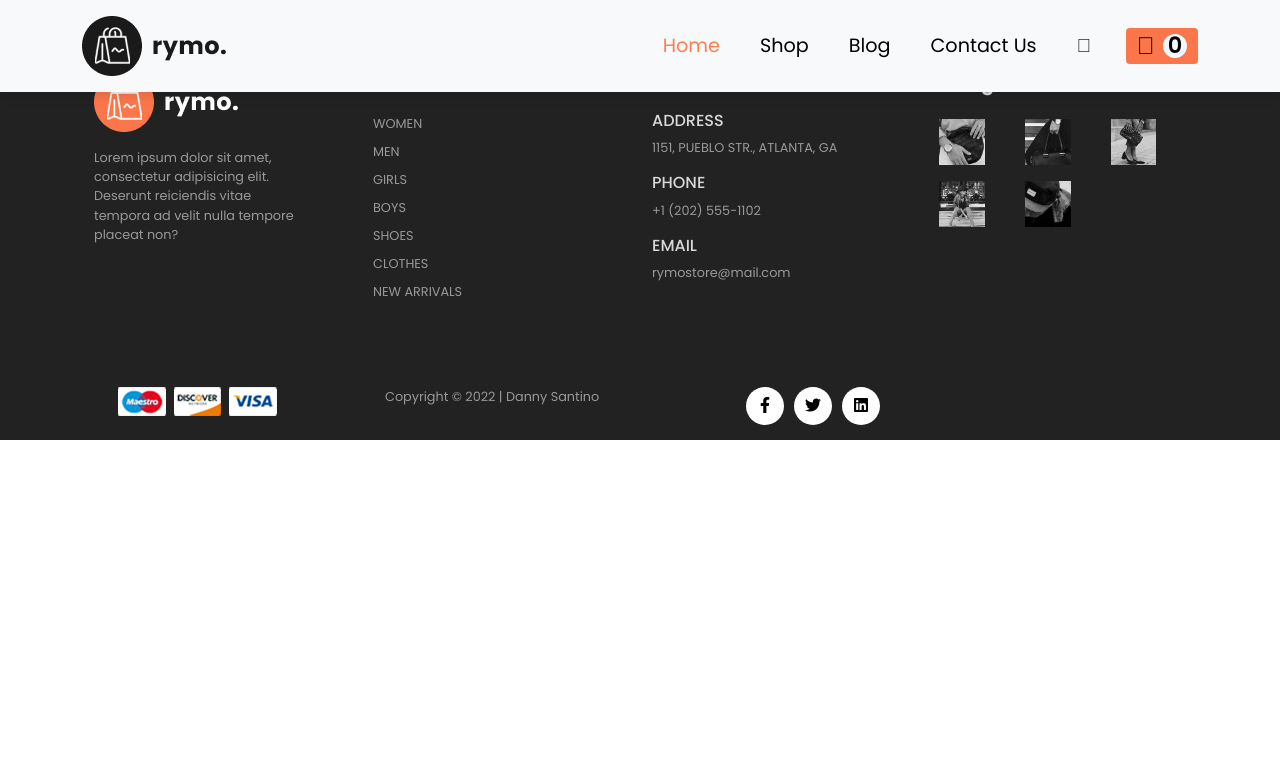
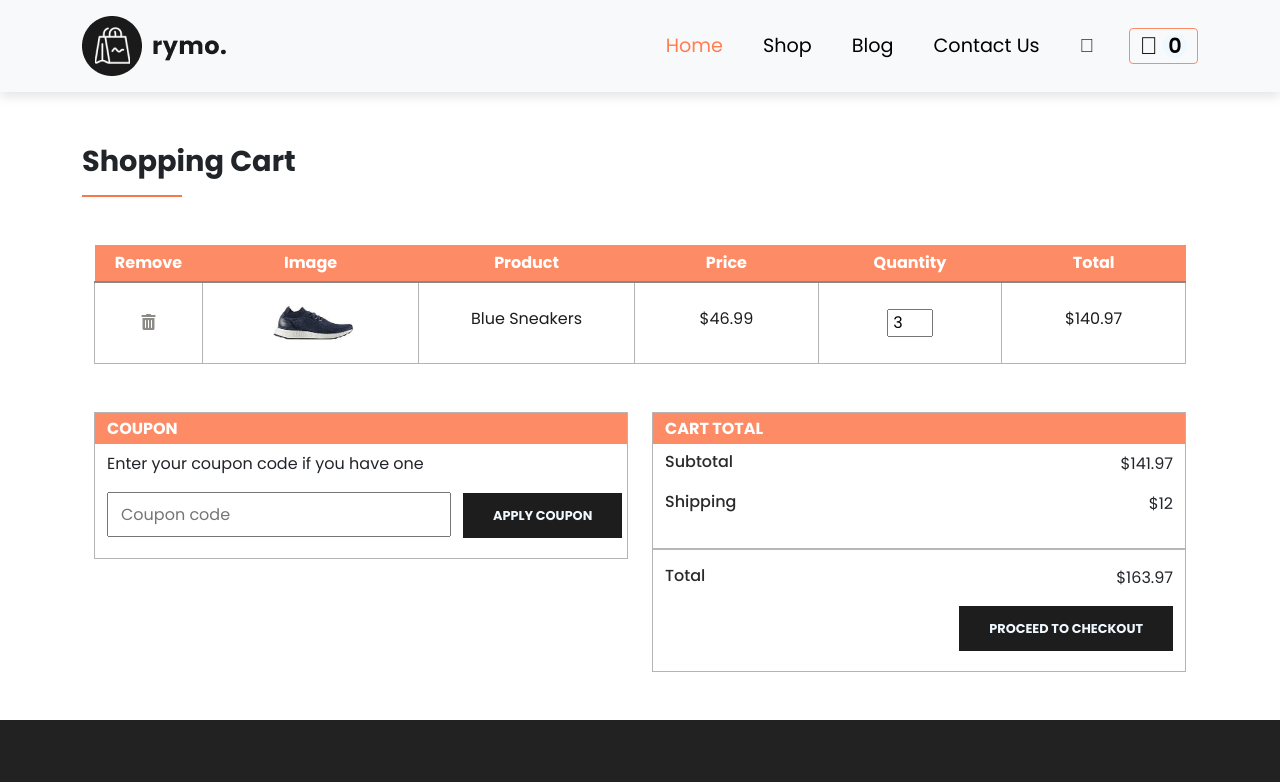
Before and after one commit to dannysantino/rymo-online-store, a React (Create React App) app in the folder frontend/: page /cart in a window 1280 px wide. Shown: the top 782 px of the page. Built offline with nearby package versions, Linux system fonts and the light colour scheme.

Commit message:
begin setting up redux store

```diff
--- a/frontend/src/App.css
+++ b/frontend/src/App.css
@@ -7,7 +7,7 @@
     align-items: flex-start;
     width: 100%;
     height: 100vh;
-    background-image: url('../public//img/back.jpg');
+    background-image: url('../public/img/banner/parallax.jpg');
     background-size: cover;
     background-position: top 60px center;
 }
@@ -84,12 +84,30 @@
 
 /* shop page */
 
+#shop-bg {
+    width: 100%;
+    height: 40vh;
+    display: flex;
+    flex-direction: column;
+    justify-content: center;
+    align-items: center;
+    background-size: cover;
+    background-position: top center;
+    background-image: linear-gradient(rgba(10, 5, 55, .3), rgba(5, 5, 45, .7)), url('../public/img/cart/cart.jpg');
+}
+
+#shop-bg h2 {
+    color: aliceblue;
+    letter-spacing: 1px;
+}
+
 .product {
     margin-bottom: 2rem;
     cursor: pointer;
 }
 
-#shop > div:nth-child(2) > div > a:nth-child(n) {
+#shop > div:nth-child(3) > div > a:nth-child(n),
+#cart-container > div > div > table > tbody > tr > td:nth-child(3) > a {
     color: #1d1d1d;
     text-decoration: none;
 }
@@ -127,15 +145,142 @@
     transform: translateY(0);
 }
 
-#featured > div.row.container.mx-auto > nav > ul > li.page-item.active > span {
-    background-color: #000;
-}
-
-#featured > div.row.container.mx-auto > nav > ul > li:nth-child(n):hover > a {
-    color: #fff;
+#shop > div:nth-child(3) > div > nav > ul > li.page-item.active > span {
+    border-color: #fb774b;
     background-color: #fb774b;
 }
 
 .pagination a {
     color: #000;
 }
+
+/* item details page */
+
+.small-img-group {
+    display: flex;
+    justify-content: space-between;
+}
+
+.small-img-col {
+    flex-basis: 24%;
+    cursor: pointer;
+}
+
+.product-details select {
+    display: block;
+    padding: 5px 10px;
+}
+
+.product-details input {
+    width: 50px;
+    height: 40px;
+    font-size: 16px;
+    padding-left: 10px;
+    margin-right: 10px;
+}
+
+.product-details input:focus {
+    outline: none;
+}
+
+.buy-btn {
+    opacity: 1;
+    background-color: #fb774b;
+    transition: .3s all;
+}
+
+/* shopping cart */
+
+#cart-container {
+    overflow-x: auto;
+}
+
+#cart-container table {
+    width: 100%;
+    table-layout: fixed;
+    border-collapse: collapse;
+    white-space: nowrap;
+}
+
+#cart-container table thead {
+    font-weight: 700;
+    border-bottom: 2px solid #888;
+}
+
+#cart-container table thead td {
+    color: #fff;
+    padding: 6px 0;
+    border: none;
+    background-color: #fd8c66;
+}
+
+#cart-container table td {
+    border: 1px solid #b6b3b3;
+    text-align: center;
+}
+
+#cart-container table td:nth-child(1) {
+    width: 100px;
+}
+
+#cart-container table td:nth-child(2),
+#cart-container table td:nth-child(3) {
+    width: 200px;
+}
+
+#cart-container table td:nth-child(4),
+#cart-container table td:nth-child(5),
+#cart-container table td:nth-child(6) {
+    width: 170px;
+}
+
+#cart-container table tbody img {
+    width: 100px;
+    height: 80px;
+    object-fit: cover;
+}
+
+#cart-container table tbody i {
+    color: #8d8c89;
+}
+
+#cart-bottom .coupon > .col-wrapper,
+#cart-bottom .total > .col-wrapper {
+    border: 1px solid #b6b3b3;
+}
+
+#cart-bottom .coupon h5,
+#cart-bottom .total h5 {
+    color: #fff;
+    font-weight: 700;
+    padding: 6px 12px;
+    border: none;
+    background-color: #fd8c66;
+}
+
+#cart-bottom .coupon p,
+#cart-bottom .coupon input,
+#cart-bottom .total .col-wrapper > div {
+    padding: 0 12px;
+}
+
+#cart-bottom .coupon input,
+#cart-bottom .coupon button {
+    height: 45px;
+    margin: 0 0 20px 12px;
+}
+
+#cart-bottom .total h6 {
+    color: #2a2a2a;
+}
+
+#cart-bottom .total .second-hr {
+    width: 100%;
+    height: 1px;
+    background-color: #b8b7b3;
+}
+
+#cart-bottom .total .col-wrapper > button {
+    display: flex;
+    margin: 0 12px 20px 0;
+}
--- /dev/null
+++ b/frontend/src/components/CartItem.js
@@ -0,0 +1,22 @@
+import { Link } from 'react-router-dom'
+
+const CartItem = () => {
+    return (
+        <tr>
+            <td><Link to='#'><i className='fas fa-trash-alt'></i></Link></td>
+            <td><img src='img/shoes/1.jpg' alt='' /></td>
+            <td>
+                <Link to={`/product/${1840291}`}><h5>Blue Sneakers</h5></Link>
+            </td>
+            <td>
+                <h5>$46.99</h5>
+            </td>
+            <td><input type='number' className='w-25 ps-1' defaultValue='3' /></td>
+            <td>
+                <h5>$140.97</h5>
+            </td>
+        </tr>
+    )
+}
+
+export default CartItem
--- a/frontend/src/components/Footer.js
+++ b/frontend/src/components/Footer.js
@@ -4,9 +4,9 @@ import '../stylesheets/Footer.css'
 
 const Footer = () => {
     return (
-        <footer>
+        <footer className='py-5'>
             <div className='container'>
-                <div className='row pt-5 mx-auto'>
+                <div className='row pt-3 mx-auto'>
                     <div className='col-lg-3 col-md-6 mb-3 footer-one'>
                         <img src='/img/logo2.png' alt='' />
                         <p className='pt-3 pe-5'>Lorem ipsum dolor sit amet, consectetur adipisicing elit. Deserunt reiciendis vitae
--- a/frontend/src/index.js
+++ b/frontend/src/index.js
@@ -4,10 +4,16 @@ import './index.css';
 import App from './App';
 import reportWebVitals from './reportWebVitals';
 
+
+import { Provider } from 'react-redux';
+import store from './redux/store';
+
 ReactDOM.render(
-  <React.StrictMode>
-    <App />
-  </React.StrictMode>,
+  <Provider store={store}>
+    <React.StrictMode>
+      <App />
+    </React.StrictMode>
+  </Provider>,
   document.getElementById('root')
 );
 
--- a/frontend/src/pages/Cart.js
+++ b/frontend/src/pages/Cart.js
@@ -1,9 +1,68 @@
+import CartItem from '../components/CartItem'
+
 import '../App.css'
 
 const Cart = () => {
     return (
-        <div>
-            Cart
+        <div id='cart' className='container pt-5 my-5'>
+            <section className='header'>
+                <h2 className='fw-bold pt-5'>Shopping Cart</h2>
+                <hr />
+            </section>
+
+            <section id='cart-container' className='container my-5'>
+                <div className='row'>
+                    <div className='col-12'>
+                        <table>
+                            <thead>
+                                <tr>
+                                    <td>Remove</td>
+                                    <td>Image</td>
+                                    <td>Product</td>
+                                    <td>Price</td>
+                                    <td>Quantity</td>
+                                    <td>Total</td>
+                                </tr>
+                            </thead>
+                            <tbody>
+                                <CartItem />
+                            </tbody>
+                        </table>
+                    </div>
+                </div>
+            </section>
+
+            <section id='cart-bottom' className='container'>
+                <div className='row'>
+                    <div className='col-12 col-md-6 mb-4 coupon'>
+                        <div className='col-wrapper'>
+                            <h5>COUPON</h5>
+                            <p>Enter your coupon code if you have one</p>
+                            <input type='text' placeholder='Coupon code' />
+                            <button>Apply Coupon</button>
+                        </div>
+                    </div>
+                    <div className='col-12 col-md-6 total'>
+                        <div className='col-wrapper'>
+                            <h5>CART TOTAL</h5>
+                            <div className='d-flex justify-content-between'>
+                                <h6>Subtotal</h6>
+                                <p>$141.97</p>
+                            </div>
+                            <div className='d-flex justify-content-between'>
+                                <h6>Shipping</h6>
+                                <p>$12</p>
+                            </div>
+                            <hr className='second-hr' />
+                            <div className='d-flex justify-content-between'>
+                                <h6>Total</h6>
+                                <p>$163.97</p>
+                            </div>
+                            <button className='ms-auto'>Proceed to Checkout</button>
+                        </div>
+                    </div>
+                </div>
+            </section>
         </div>
     )
 }
--- a/frontend/src/pages/Item.js
+++ b/frontend/src/pages/Item.js
@@ -2,9 +2,50 @@ import '../App.css'
 
 const Item = () => {
     return (
-        <div>
-            Item
-        </div>
+        <section className='container pt-5 my-5 product-details'>
+            <div className='row mt-5'>
+                <div className='col-lg-5 col-md-12'>
+                    <img src='/img/shop/1.jpg' id='main-img' className='img-fluid w-100 pb-1' alt='blue t-shirt' />
+                    <div className='small-img-group'>
+                        <div className='small-img-col'>
+                            <img src='/img/shop/1.jpg' width='100%' className='small-img' alt='blue t-shirt' />
+                        </div>
+                        <div className='small-img-col'>
+                            <img src='/img/shop/24.jpg' width='100%' className='small-img' alt='white t-shirt' />
+                        </div>
+                        <div className='small-img-col'>
+                            <img src='/img/shop/25.jpg' width='100%' className='small-img' alt='red t-shirt' />
+                        </div>
+                        <div className='small-img-col'>
+                            <img src='/img/shop/26.jpg' width='100%' className='small-img' alt='green t-shirt' />
+                        </div>
+                    </div>
+                </div>
+
+                <div className='col-lg-6 col-md-12 pt-5 pt-lg-3'>
+                    <h6>Home / T-Shirt</h6>
+                    <h3 className='py-4'>Men's Fashion T-Shirt</h3>
+                    <h2>$129.99</h2>
+                    <p>Status: <span>In Stock</span></p>
+                    <select className='my-3'>
+                        <option>Select size</option>
+                        <option>Small</option>
+                        <option>Large</option>
+                        <option>XL</option>
+                        <option>XXL</option>
+                    </select>
+                    <input type='number' defaultValue='1' />
+                    <button className='buy-btn'>Add to cart</button>
+                    <h4 className='my-5'>Product details</h4>
+                    <span>Lorem ipsum dolor sit amet consectetur adipisicing elit. Quo iure maiores ducimus fuga autem porro
+                        minima voluptatibus quibusdam iusto enim rem, illum officia veritatis aperiam nisi ex similique
+                        quasi exercitationem?
+                        Exercitationem dolorem aperiam libero omnis voluptas excepturi deserunt, nihil laborum quidem atque
+                        officia, neque similique repellat aliquam nostrum! Consequatur magni labore, officia voluptatibus ex
+                        tenetur. Maiores fugit veniam ratione quaerat?</span>
+                </div>
+            </div>
+        </section>
     )
 }
 
--- a/frontend/src/pages/Shop.js
+++ b/frontend/src/pages/Shop.js
@@ -7,6 +7,9 @@ import '../App.css'
 const Shop = () => {
     return (
         <section id="shop" className="py-5 my-5">
+            <div id="shop-bg">
+                <h2>Shop with Us</h2>
+            </div>
             <div className="container mt-5 py-5">
                 <h2 className="fw-bold">Featured Items</h2>
                 <hr />
--- /dev/null
+++ b/frontend/src/redux/store.js
@@ -0,0 +1,14 @@
+import { createStore, combineReducers, applyMiddleware } from 'redux'
+import { composeWithDevTools } from 'redux-devtools-extension'
+import thunk from 'redux-thunk'
+
+const reducer = combineReducers({});
+
+const middleware = [thunk];
+
+const store = createStore(
+    reducer,
+    composeWithDevTools(applyMiddleware(...middleware))
+);
+
+export default store;
--- a/frontend/src/stylesheets/Navbar.css
+++ b/frontend/src/stylesheets/Navbar.css
@@ -23,8 +23,6 @@
 }
 
 .navbar i {
-    /* font-size: 1.2rem;
-    padding: 0 7px; */
     cursor: pointer;
     font-weight: 500;
     transition: .3s ease;
@@ -41,7 +39,7 @@
     padding: 5px 10px;
     margin-left: 15px;
     text-decoration: none;
-    background-color: #fb774b;
+    border: 1px solid #fd8c66;
 }
 
 .navbar .navbar-nav .cart .nav-link:hover {
@@ -55,9 +53,9 @@
     display: flex;
     justify-content: center;
     align-items: center;
-    font-size: 1.4rem;
+    font-size: 1.3rem;
     font-weight: 600;
-    margin-left: 8px;
+    margin-left: 5px;
     text-align: center;
     border-radius: 50%;
     background-color: aliceblue;
```
Also changed, not shown: frontend/src/pages/Home.js (+10 -10 lines).
